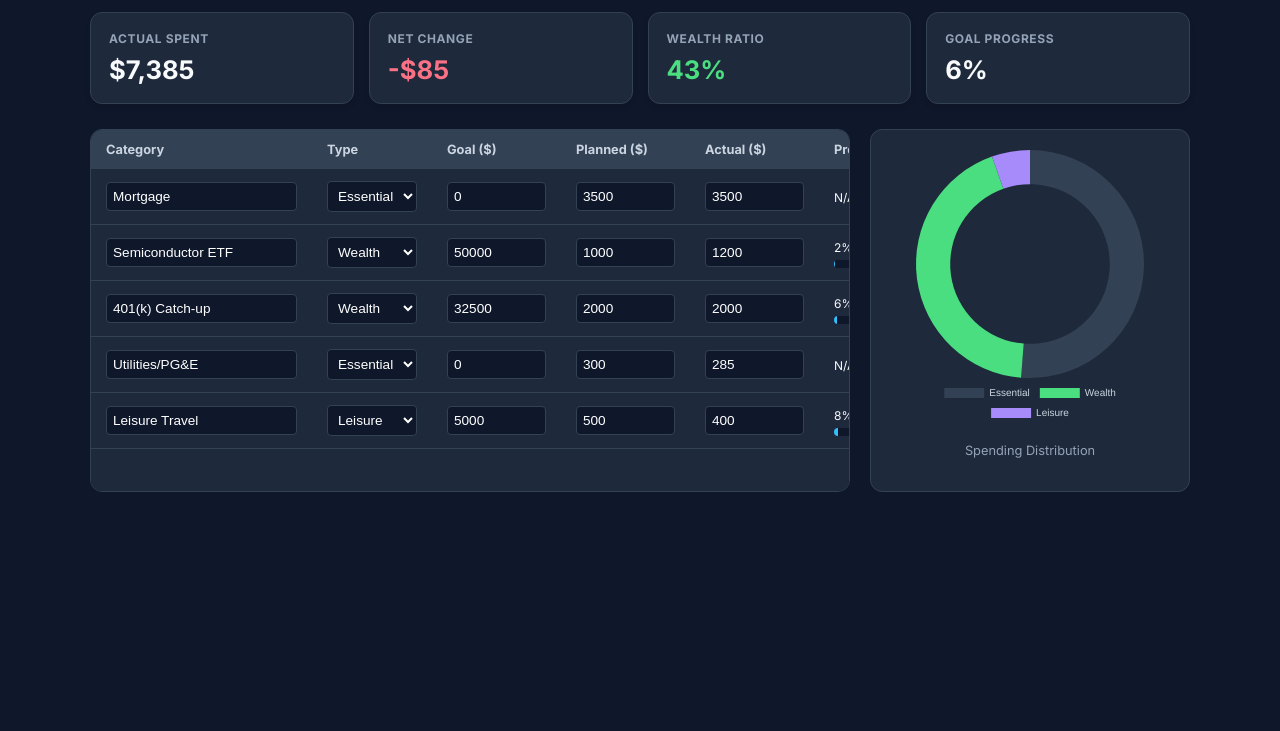
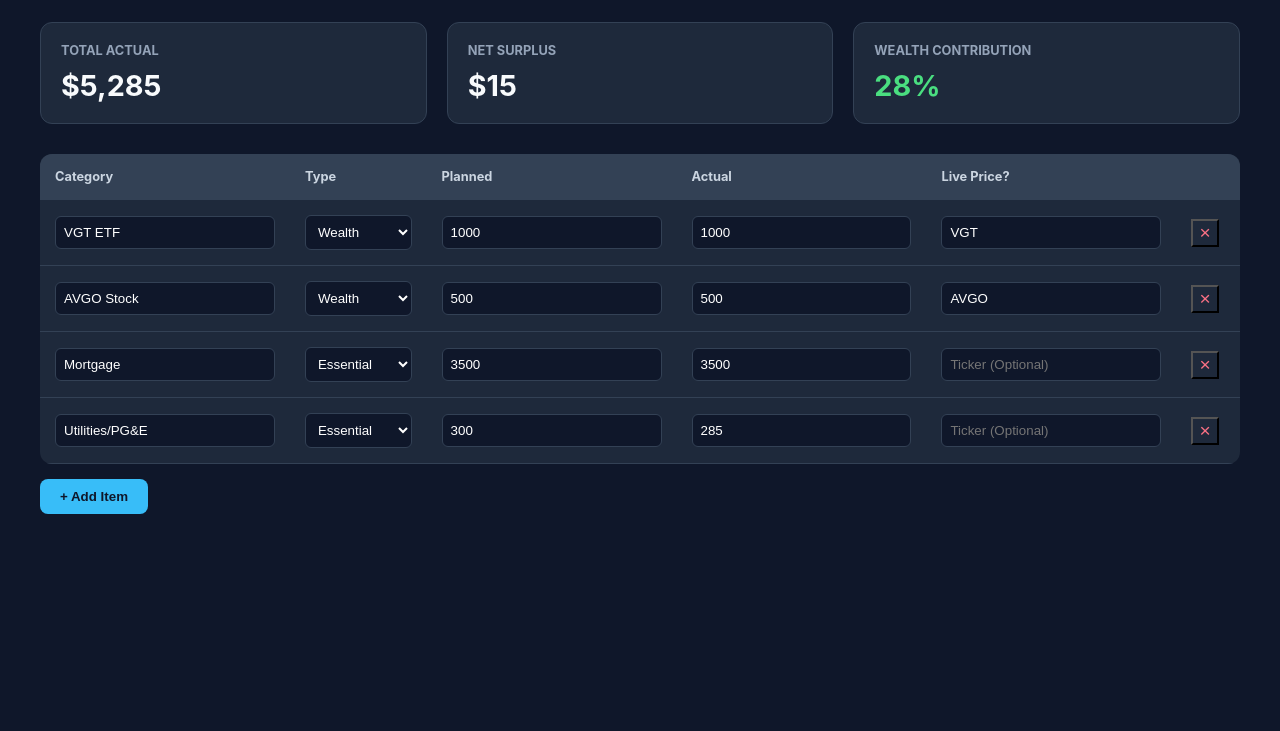
Before and after one commit to Kayson2022/Financial-App, a plain HTML site: page index.html in a window 1280 px wide. Shown: the part 69-800 px from the top of the page. Drawn offline with nearby package versions, Linux system fonts and the light colour scheme.

Commit message:
Update index.html

```diff
--- a/index.html
+++ b/index.html
@@ -3,300 +3,195 @@
 <head>
     <meta charset="UTF-8">
     <meta name="viewport" content="width=device-width, initial-scale=1.0">
-    <title>Wealth & Growth Tracker v2.0</title>
+    <title>Wealth OS v3.0</title>
     <script src="https://cdn.jsdelivr.net/npm/chart.js"></script>
-    <link href="https://fonts.googleapis.com/css2?family=Inter:wght@400;600;700&display=swap" rel="stylesheet">
     <style>
         :root {
-            --bg-color: #0f172a;
-            --card-bg: #1e293b;
-            --text-main: #f8fafc;
-            --accent-blue: #38bdf8;
-            --accent-green: #4ade80;
-            --accent-red: #fb7185;
-            --accent-gold: #fbbf24;
-            --border-color: #334155;
-            --essential-tag: #94a3b8;
-            --wealth-tag: #4ade80;
+            --bg: #0f172a; --card: #1e293b; --text: #f8fafc;
+            --blue: #38bdf8; --green: #4ade80; --red: #fb7185;
+            --border: #334155;
         }
+        body { font-family: 'Inter', sans-serif; background: var(--bg); color: var(--text); margin: 0; padding: 20px; }
+        .container { max-width: 1200px; margin: 0 auto; }
 
-        body {
-            font-family: 'Inter', sans-serif;
-            background-color: var(--bg-color);
-            color: var(--text-main);
-            margin: 0;
-            padding: 20px;
-            display: flex;
-            flex-direction: column;
-            align-items: center;
-        }
+        /* Navigation Tabs */
+        .nav { display: flex; gap: 10px; margin-bottom: 25px; border-bottom: 1px solid var(--border); padding-bottom: 10px; }
+        .nav-btn { background: none; border: none; color: #94a3b8; cursor: pointer; font-weight: 600; padding: 10px 20px; border-radius: 8px; }
+        .nav-btn.active { background: var(--card); color: var(--blue); box-shadow: 0 0 0 1px var(--border); }
 
-        .container { width: 100%; max-width: 1100px; }
+        .tab-content { display: none; }
+        .tab-content.active { display: block; }
 
-        header {
-            display: flex;
-            justify-content: space-between;
-            align-items: center;
-            margin-bottom: 30px;
-        }
+        /* Dashboard Cards */
+        .grid { display: grid; grid-template-columns: repeat(auto-fit, minmax(240px, 1fr)); gap: 20px; margin-bottom: 30px; }
+        .card { background: var(--card); padding: 20px; border-radius: 12px; border: 1px solid var(--border); }
+        .card h3 { margin: 0; font-size: 0.8rem; color: #94a3b8; text-transform: uppercase; }
+        .card p { margin: 10px 0 0; font-size: 1.8rem; font-weight: 700; }
 
-        h1 { font-size: 1.6rem; margin: 0; background: linear-gradient(to right, #38bdf8, #4ade80); -webkit-background-clip: text; -webkit-text-fill-color: transparent; }
+        /* Tables & Inputs */
+        table { width: 100%; border-collapse: collapse; background: var(--card); border-radius: 12px; overflow: hidden; margin-top: 10px; }
+        th, td { padding: 15px; text-align: left; border-bottom: 1px solid var(--border); }
+        th { background: #334155; color: #cbd5e1; font-size: 0.8rem; }
+        input, select { background: #0f172a; border: 1px solid var(--border); color: white; padding: 8px; border-radius: 6px; width: 100%; box-sizing: border-box; }
 
-        /* Summary Stats */
-        .dashboard-grid {
-            display: grid;
-            grid-template-columns: repeat(auto-fit, minmax(180px, 1fr));
-            gap: 15px;
-            margin-bottom: 25px;
-        }
+        .btn { padding: 10px 20px; border-radius: 8px; border: none; font-weight: 600; cursor: pointer; transition: 0.2s; }
+        .btn-blue { background: var(--blue); color: #0f172a; }
+        .btn-red { background: transparent; color: var(--red); font-size: 1.2rem; }
 
-        .card {
-            background: var(--card-bg);
-            padding: 18px;
-            border-radius: 12px;
-            border: 1px solid var(--border-color);
-            box-shadow: 0 4px 6px -1px rgba(0, 0, 0, 0.1);
-        }
-
-        .card h3 { margin: 0; font-size: 0.75rem; color: #94a3b8; text-transform: uppercase; letter-spacing: 0.05em; }
-        .card p { margin: 8px 0 0; font-size: 1.6rem; font-weight: 700; }
-
-        /* Table & Layout */
-        .main-layout { display: grid; grid-template-columns: 1fr 320px; gap: 20px; }
-        @media (max-width: 900px) { .main-layout { grid-template-columns: 1fr; } }
-
-        .table-wrapper { background: var(--card-bg); border-radius: 12px; border: 1px solid var(--border-color); overflow-x: auto; }
-
-        table { width: 100%; border-collapse: collapse; min-width: 700px; }
-        th { background: #334155; padding: 12px 15px; font-size: 0.8rem; text-align: left; color: #cbd5e1; }
-        td { padding: 12px 15px; border-bottom: 1px solid var(--border-color); font-size: 0.9rem; }
-
-        input, select {
-            background: #0f172a;
-            border: 1px solid var(--border-color);
-            color: white;
-            padding: 6px;
-            border-radius: 4px;
-            font-size: 0.85rem;
-        }
-        input[type="number"] { width: 85px; }
-
-        .tag {
-            font-size: 0.7rem;
-            padding: 2px 8px;
-            border-radius: 99px;
-            font-weight: bold;
-            text-transform: uppercase;
-        }
-        .tag-essential { background: #334155; color: #94a3b8; }
-        .tag-wealth { background: rgba(74, 222, 128, 0.2); color: var(--accent-green); }
-
-        .progress-container { width: 100%; background: #0f172a; height: 8px; border-radius: 4px; overflow: hidden; margin-top: 5px; }
-        .progress-bar { height: 100%; background: var(--accent-blue); transition: 0.3s; }
-
-        .btn { cursor: pointer; padding: 8px 16px; border-radius: 8px; border: none; font-weight: 600; }
-        .btn-add { background: var(--accent-blue); color: #0f172a; }
-        .btn-delete { background: none; color: var(--accent-red); font-size: 1.2rem; padding: 0 10px; }
-
-        .positive { color: var(--accent-green); }
-        .negative { color: var(--accent-red); }
-
-        .chart-box { background: var(--card-bg); padding: 20px; border-radius: 12px; border: 1px solid var(--border-color); height: fit-content; }
+        .chart-container { background: var(--card); padding: 20px; border-radius: 12px; border: 1px solid var(--border); margin-top: 20px; }
     </style>
 </head>
 <body>
 
 <div class="container">
-    <header>
-        <h1>Wealth Dashboard</h1>
-        <button class="btn btn-add" onclick="addRow()">+ Category</button>
-    </header>
+    <div class="nav">
+        <button class="nav-btn active" onclick="showTab('monthly')">Monthly Budget</button>
+        <button class="nav-btn" onclick="showTab('wealth')">Wealth Projection</button>
+        <button class="nav-btn" onclick="showTab('milestones')">Life Milestones</button>
+    </div>
 
-    <div class="dashboard-grid">
-        <div class="card">
-            <h3>Actual Spent</h3>
-            <p id="stat-actual">$0</p>
+    <div id="monthly" class="tab-content active">
+        <div class="grid">
+            <div class="card"><h3>Total Actual</h3><p id="m-actual">$0</p></div>
+            <div class="card"><h3>Net Surplus</h3><p id="m-diff">$0</p></div>
+            <div class="card"><h3>Wealth Contribution</h3><p id="m-wealth" style="color: var(--green)">0%</p></div>
         </div>
-        <div class="card">
-            <h3>Net Change</h3>
-            <p id="stat-diff">$0</p>
+        <table>
+            <thead><tr><th>Category</th><th>Type</th><th>Planned</th><th>Actual</th><th>Live Price?</th><th></th></tr></thead>
+            <tbody id="budget-body"></tbody>
+        </table>
+        <button class="btn btn-blue" style="margin-top: 15px;" onclick="addRow()">+ Add Item</button>
+    </div>
+
+    <div id="wealth" class="tab-content">
+        <div class="grid">
+            <div class="card"><h3>Target Age</h3><p>62</p></div>
+            <div class="card"><h3>Est. Portfolio at 62</h3><p id="p-future" style="color: var(--green)">$0</p></div>
         </div>
-        <div class="card">
-            <h3>Wealth Ratio</h3>
-            <p id="stat-ratio" style="color: var(--accent-green);">0%</p>
+        <div class="chart-container">
+            <canvas id="projectionChart"></canvas>
         </div>
-        <div class="card">
-            <h3>Goal Progress</h3>
-            <p id="stat-goal-avg">0%</p>
+        <div style="margin-top: 20px; display: flex; gap: 20px;">
+            <div class="card" style="flex: 1;">
+                <h3>Current Age</h3>
+                <input type="number" id="current-age" value="50" onchange="calcProjection()">
+            </div>
+            <div class="card" style="flex: 1;">
+                <h3>Current Assets</h3>
+                <input type="number" id="current-assets" value="500000" onchange="calcProjection()">
+            </div>
+            <div class="card" style="flex: 1;">
+                <h3>Expected Return (%)</h3>
+                <input type="number" id="annual-return" value="8" onchange="calcProjection()">
+            </div>
         </div>
     </div>
 
-    <div class="main-layout">
-        <div class="table-wrapper">
-            <table>
-                <thead>
-                    <tr>
-                        <th>Category</th>
-                        <th>Type</th>
-                        <th>Goal ($)</th>
-                        <th>Planned ($)</th>
-                        <th>Actual ($)</th>
-                        <th>Progress</th>
-                        <th></th>
-                    </tr>
-                </thead>
-                <tbody id="table-body"></tbody>
-            </table>
+    <div id="milestones" class="tab-content">
+        <div class="grid">
+            <div class="card"><h3>Education Fund</h3><p id="m-edu">0%</p></div>
+            <div class="card"><h3>Travel Savings</h3><p id="m-travel">0%</p></div>
         </div>
-
-        <div class="chart-box">
-            <canvas id="typeChart"></canvas>
-            <p style="text-align: center; font-size: 0.8rem; color: #94a3b8; margin-top: 15px;">Spending Distribution</p>
-        </div>
+        <table>
+            <thead><tr><th>Milestone</th><th>Target Amount</th><th>Saved So Far</th><th>Progress</th></tr></thead>
+            <tbody id="milestone-body">
+                <tr><td>Transitional Kindergarten (TK)</td><td><input type="number" value="15000"></td><td><input type="number" value="4500"></td><td>30%</td></tr>
+                <tr><td>Future Asia Trip</td><td><input type="number" value="8000"></td><td><input type="number" value="1200"></td><td>15%</td></tr>
+            </tbody>
+        </table>
     </div>
 </div>
 
 <script>
-    // Data includes 'type' for Fixed/Wealth toggle and 'goal' for progress tracking
-    let budgetData = JSON.parse(localStorage.getItem('myAdvancedBudgetData')) || [
-        { name: 'Mortgage', type: 'essential', goal: 0, planned: 3500, actual: 3500 },
-        { name: 'Semiconductor ETF', type: 'wealth', goal: 50000, planned: 1000, actual: 1200 },
-        { name: '401(k) Catch-up', type: 'wealth', goal: 32500, planned: 2000, actual: 2000 },
-        { name: 'Utilities/PG&E', type: 'essential', goal: 0, planned: 300, actual: 285 },
-        { name: 'Leisure Travel', type: 'leisure', goal: 5000, planned: 500, actual: 400 }
+    let budgetData = JSON.parse(localStorage.getItem('wealthOS_data')) || [
+        { name: 'VGT ETF', type: 'wealth', planned: 1000, actual: 1000, ticker: 'VGT' },
+        { name: 'AVGO Stock', type: 'wealth', planned: 500, actual: 500, ticker: 'AVGO' },
+        { name: 'Mortgage', type: 'essential', planned: 3500, actual: 3500, ticker: '' },
+        { name: 'Utilities/PG&E', type: 'essential', planned: 300, actual: 285, ticker: '' }
     ];
 
-    let myChart;
-
-    function init() {
-        renderTable();
-        updateStats();
-        renderChart();
+    function showTab(tabId) {
+        document.querySelectorAll('.tab-content').forEach(t => t.classList.remove('active'));
+        document.querySelectorAll('.nav-btn').forEach(b => b.classList.remove('active'));
+        document.getElementById(tabId).classList.add('active');
+        event.target.classList.add('active');
+        if(tabId === 'wealth') calcProjection();
     }
 
     function renderTable() {
-        const tbody = document.getElementById('table-body');
-        tbody.innerHTML = '';
+        const body = document.getElementById('budget-body');
+        body.innerHTML = '';
+        budgetData.forEach((item, i) => {
+            body.innerHTML += `
+                <tr>
+                    <td><input type="text" value="${item.name}" onchange="update(${i},'name',this.value)"></td>
+                    <td><select onchange="update(${i},'type',this.value)">
+                        <option value="essential" ${item.type==='essential'?'selected':''}>Essential</option>
+                        <option value="wealth" ${item.type==='wealth'?'selected':''}>Wealth</option>
+                    </select></td>
+                    <td><input type="number" value="${item.planned}" onchange="update(${i},'planned',this.value)"></td>
+                    <td><input type="number" value="${item.actual}" onchange="update(${i},'actual',this.value)"></td>
+                    <td><input type="text" placeholder="Ticker (Optional)" value="${item.ticker||''}" onchange="update(${i},'ticker',this.value)"></td>
+                    <td><button class="btn-red" onclick="removeRow(${i})">&times;</button></td>
+                </tr>`;
+        });
+        updateStats();
+    }
 
-        budgetData.forEach((item, index) => {
-            const progPct = item.goal > 0 ? Math.min(Math.round((item.actual / item.goal) * 100), 100) : 0;
+    function update(i, f, v) {
+        budgetData[i][f] = f === 'name' || f === 'type' || f === 'ticker' ? v : parseFloat(v);
+        save();
+    }
 
-            const row = `
-                <tr>
-                    <td><input type="text" value="${item.name}" onchange="updateData(${index}, 'name', this.value)"></td>
-                    <td>
-                        <select onchange="updateData(${index}, 'type', this.value)">
-                            <option value="essential" ${item.type === 'essential' ? 'selected' : ''}>Essential</option>
-                            <option value="wealth" ${item.type === 'wealth' ? 'selected' : ''}>Wealth</option>
-                            <option value="leisure" ${item.type === 'leisure' ? 'selected' : ''}>Leisure</option>
-                        </select>
-                    </td>
-                    <td><input type="number" value="${item.goal}" onchange="updateData(${index}, 'goal', this.value)"></td>
-                    <td><input type="number" value="${item.planned}" onchange="updateData(${index}, 'planned', this.value)"></td>
-                    <td><input type="number" value="${item.actual}" onchange="updateData(${index}, 'actual', this.value)"></td>
-                    <td>
-                        <span style="font-size: 0.75rem">${item.goal > 0 ? progPct + '%' : 'N/A'}</span>
-                        <div class="progress-container" style="display: ${item.goal > 0 ? 'block' : 'none'}">
-                            <div class="progress-bar" style="width: ${progPct}%"></div>
-                        </div>
-                    </td>
-                    <td><button class="btn-delete" onclick="deleteRow(${index})">&times;</button></td>
-                </tr>
-            `;
-            tbody.innerHTML += row;
+    function addRow() { budgetData.push({name:'New', type:'essential', planned:0, actual:0}); renderTable(); }
+    function removeRow(i) { budgetData.splice(i,1); save(); renderTable(); }
+    function save() { localStorage.setItem('wealthOS_data', JSON.stringify(budgetData)); updateStats(); }
+
+    function updateStats() {
+        const actual = budgetData.reduce((s,i)=>s+i.actual, 0);
+        const planned = budgetData.reduce((s,i)=>s+i.planned, 0);
+        const wealth = budgetData.filter(i=>i.type==='wealth').reduce((s,i)=>s+i.actual, 0);
+        document.getElementById('m-actual').innerText = `$${actual.toLocaleString()}`;
+        document.getElementById('m-diff').innerText = `$${(planned-actual).toLocaleString()}`;
+        document.getElementById('m-wealth').innerText = `${Math.round((wealth/actual)*100)}%`;
+    }
+
+    function calcProjection() {
+        const age = parseInt(document.getElementById('current-age').value);
+        const principal = parseFloat(document.getElementById('current-assets').value);
+        const rate = parseFloat(document.getElementById('annual-return').value) / 100 / 12;
+        const monthly = budgetData.filter(i=>i.type==='wealth').reduce((s,i)=>s+i.actual, 0);
+        const years = 62 - age;
+        const months = years * 12;
+
+        let labels = [];
+        let dataPoints = [];
+        for (let m = 0; m <= months; m++) {
+            const fv = principal * Math.pow(1 + rate, m) + monthly * ((Math.pow(1 + rate, m) - 1) / rate);
+            if (m % 12 === 0) {
+                labels.push(age + (m/12));
+                dataPoints.push(Math.round(fv));
+            }
+        }
+
+        document.getElementById('p-future').innerText = `$${dataPoints[dataPoints.length-1].toLocaleString()}`;
+        renderProjectionChart(labels, dataPoints);
+    }
+
+    function renderProjectionChart(labels, data) {
+        const ctx = document.getElementById('projectionChart').getContext('2d');
+        if(window.projChart) window.projChart.destroy();
+        window.projChart = new Chart(ctx, {
+            type: 'line',
+            data: {
+                labels: labels,
+                datasets: [{ label: 'Estimated Growth', data: data, borderColor: '#4ade80', fill: true, backgroundColor: 'rgba(74, 222, 128, 0.1)' }]
+            },
+            options: { plugins: { legend: { display: false } }, scales: { y: { ticks: { color: '#94a3b8' } }, x: { ticks: { color: '#94a3b8' } } } }
         });
     }
 
-    function updateData(index, field, value) {
-        if (field === 'name' || field === 'type') {
-            budgetData[index][field] = value;
-        } else {
-            budgetData[index][field] = parseFloat(value) || 0;
-        }
-        saveAndRefresh();
-    }
-
-    function addRow() {
-        budgetData.push({ name: 'New Item', type: 'essential', goal: 0, planned: 0, actual: 0 });
-        saveAndRefresh();
-    }
-
-    function deleteRow(index) {
-        budgetData.splice(index, 1);
-        saveAndRefresh();
-    }
-
-    function saveAndRefresh() {
-        localStorage.setItem('myAdvancedBudgetData', JSON.stringify(budgetData));
-        updateStats();
-        renderTable();
-        updateChart();
-    }
-
-    function updateStats() {
-        const totalPlanned = budgetData.reduce((s, i) => s + i.planned, 0);
-        const totalActual = budgetData.reduce((s, i) => s + i.actual, 0);
-        const wealthTotal = budgetData.filter(i => i.type === 'wealth').reduce((s, i) => s + i.actual, 0);
-
-        // Ratio of Wealth building vs Total spending
-        const wealthRatio = totalActual > 0 ? Math.round((wealthTotal / totalActual) * 100) : 0;
-
-        // Average Goal Progress
-        const itemsWithGoals = budgetData.filter(i => i.goal > 0);
-        const avgGoal = itemsWithGoals.length > 0 ?
-            Math.round(itemsWithGoals.reduce((s, i) => s + (i.actual / i.goal), 0) / itemsWithGoals.length * 100) : 0;
-
-        document.getElementById('stat-actual').innerText = `$${totalActual.toLocaleString()}`;
-
-        const diff = totalPlanned - totalActual;
-        const diffEl = document.getElementById('stat-diff');
-        diffEl.innerText = (diff >= 0 ? '+$' : '-$') + Math.abs(diff).toLocaleString();
-        diffEl.className = diff >= 0 ? 'positive' : 'negative';
-
-        document.getElementById('stat-ratio').innerText = wealthRatio + '%';
-        document.getElementById('stat-goal-avg').innerText = avgGoal + '%';
-    }
-
-    function renderChart() {
-        const ctx = document.getElementById('typeChart').getContext('2d');
-        const types = getChartData();
-
-        myChart = new Chart(ctx, {
-            type: 'doughnut',
-            data: {
-                labels: ['Essential', 'Wealth', 'Leisure'],
-                datasets: [{
-                    data: [types.essential, types.wealth, types.leisure],
-                    backgroundColor: ['#334155', '#4ade80', '#a78bfa'],
-                    hoverOffset: 4,
-                    borderWidth: 0
-                }]
-            },
-            options: {
-                plugins: {
-                    legend: { position: 'bottom', labels: { color: '#cbd5e1', font: { size: 10 } } }
-                },
-                cutout: '70%'
-            }
-        });
-    }
-
-    function getChartData() {
-        return {
-            essential: budgetData.filter(i => i.type === 'essential').reduce((s, i) => s + i.actual, 0),
-            wealth: budgetData.filter(i => i.type === 'wealth').reduce((s, i) => s + i.actual, 0),
-            leisure: budgetData.filter(i => i.type === 'leisure').reduce((s, i) => s + i.actual, 0)
-        };
-    }
-
-    function updateChart() {
-        const newData = getChartData();
-        myChart.data.datasets[0].data = [newData.essential, newData.wealth, newData.leisure];
-        myChart.update();
-    }
-
-    init();
+    renderTable();
 </script>
-
 </body>
 </html>
```
